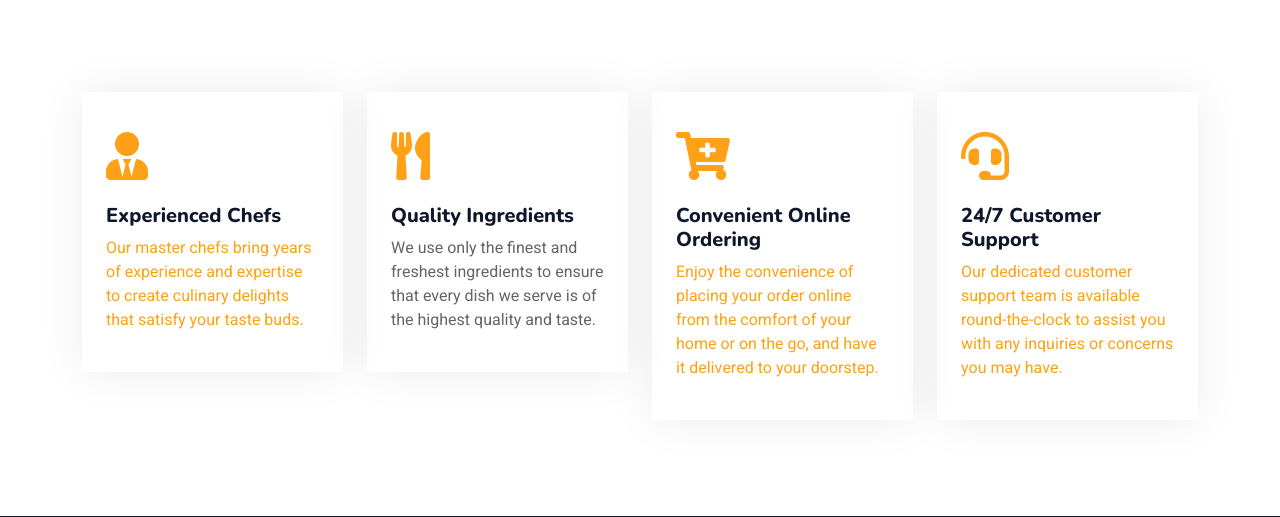
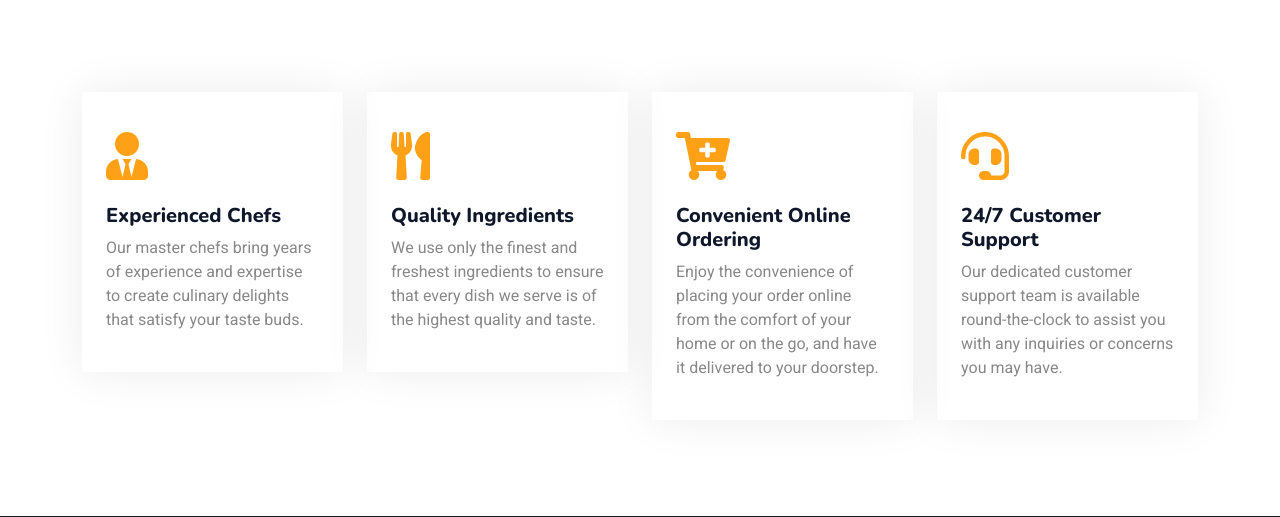
Before and after one commit to mdaashir/dbms-package, a PHP site: page /service.html in a window 1280 px wide. Shown: the part 484-1001 px from the top of the page. Run offline with PHP 8.4, Linux system fonts and the light colour scheme; some libraries are stand-ins or nearby versions.

Commit message:
service hyperlink update

```diff
--- a/css/style.css
+++ b/css/style.css
@@ -229,6 +229,10 @@
     color: var(--light) !important;
 }
 
+
+.service-item p {
+    color: #888;
+}
 
 /*** Food Menu ***/
 .nav-pills .nav-item .active {
--- a/service.html
+++ b/service.html
@@ -107,7 +107,7 @@
                         </a>
                     </div>
                     <div class="col-lg-3 col-sm-6 wow fadeInUp" data-wow-delay="0.3s">
-
+                        <a href="menu.html" class="service-link">
                             <div class="service-item rounded pt-3">
                                 <div class="p-4">
                                     <i class="fa fa-3x fa-utensils text-primary mb-4"></i>
@@ -115,10 +115,10 @@
                                     <p>We use only the finest and freshest ingredients to ensure that every dish we serve is of the highest quality and taste.</p>
                                 </div>
                             </div>
-
+                        </a>
                     </div>
                     <div class="col-lg-3 col-sm-6 wow fadeInUp" data-wow-delay="0.5s">
-                <a href="menu.html" class="service-link">
+                        <a href="login.html" class="service-link">
                             <div class="service-item rounded pt-3">
                                 <div class="p-4">
                                     <i class="fa fa-3x fa-cart-plus text-primary mb-4"></i>
@@ -142,7 +142,7 @@
                 </div>
             </div>
         </div>
-<!-- Service End -->
+
 
 
 
```
Lines whose indentation alone changed are shown as unchanged.
